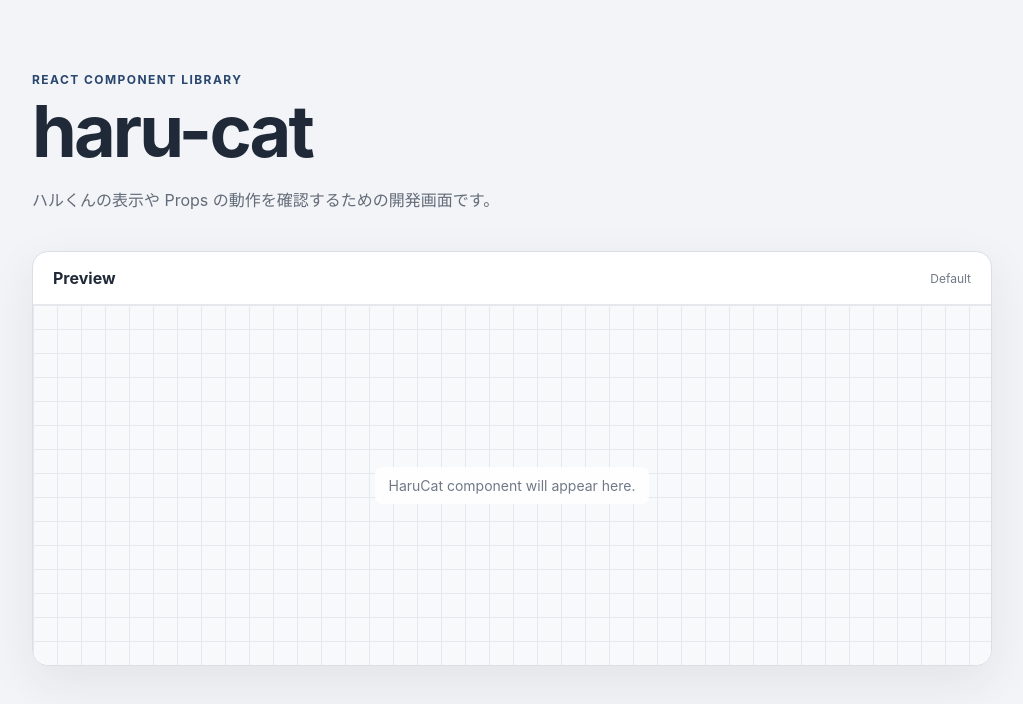
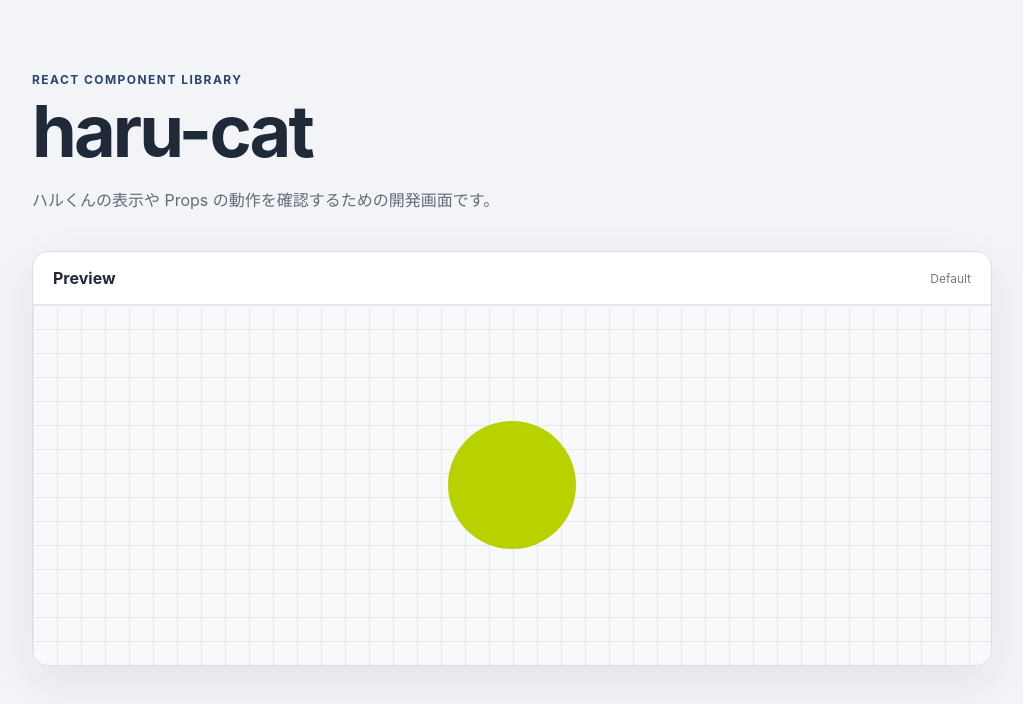
Before and after one commit to Colorful12/haru-cat, a React (Vite) app: page / in a window 1280 px wide. Shown: the top 704 px of the page, without its empty margins (128-1151 px from the left). Built offline with nearby package versions, Linux system fonts and the light colour scheme.

Commit message:
chore: add placeholder SVG for component development

```diff
--- a/src/App.css
+++ b/src/App.css
@@ -70,13 +70,10 @@
   background-size: 24px 24px;
 }
 
-.preview__canvas p {
-  margin: 0;
-  padding: 10px 14px;
-  border-radius: 8px;
-  color: #707986;
-  background: rgb(255 255 255 / 92%);
-  font-size: 0.875rem;
+.preview__image {
+  display: block;
+  width: 160px;
+  height: 160px;
 }
 
 @media (max-width: 600px) {
--- a/src/App.tsx
+++ b/src/App.tsx
@@ -1,4 +1,5 @@
 import './App.css'
+import haruImage from './assets/haru.svg'
 
 function App() {
   return (
@@ -17,7 +18,13 @@ function App() {
           <span>Default</span>
         </div>
         <div className="preview__canvas">
-          <p>HaruCat component will appear here.</p>
+          <img
+            className="preview__image"
+            src={haruImage}
+            alt="ハルくんの仮画像"
+            width="160"
+            height="160"
+          />
         </div>
       </section>
     </main>
```
Also changed, not shown: src/assets/haru.svg (added).
